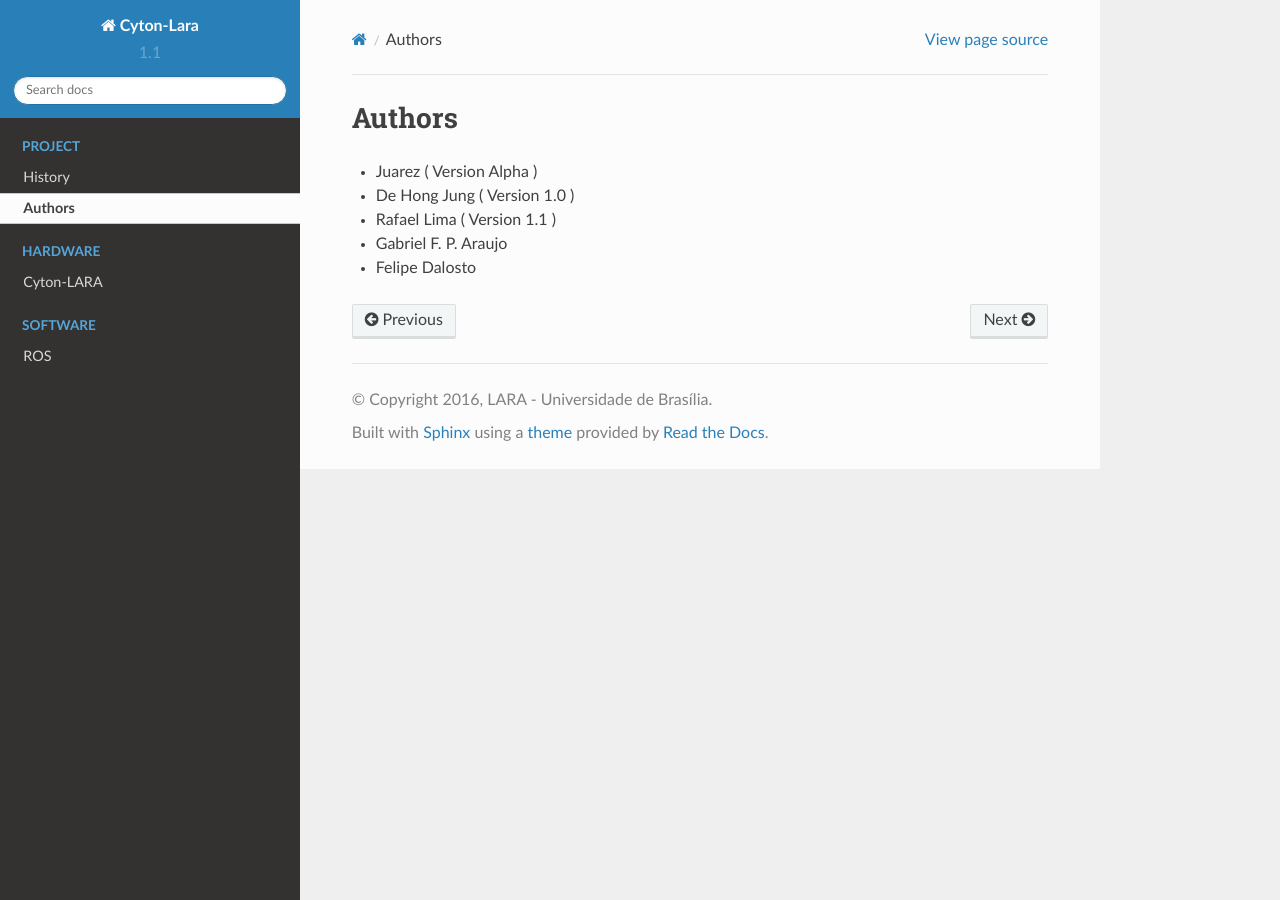
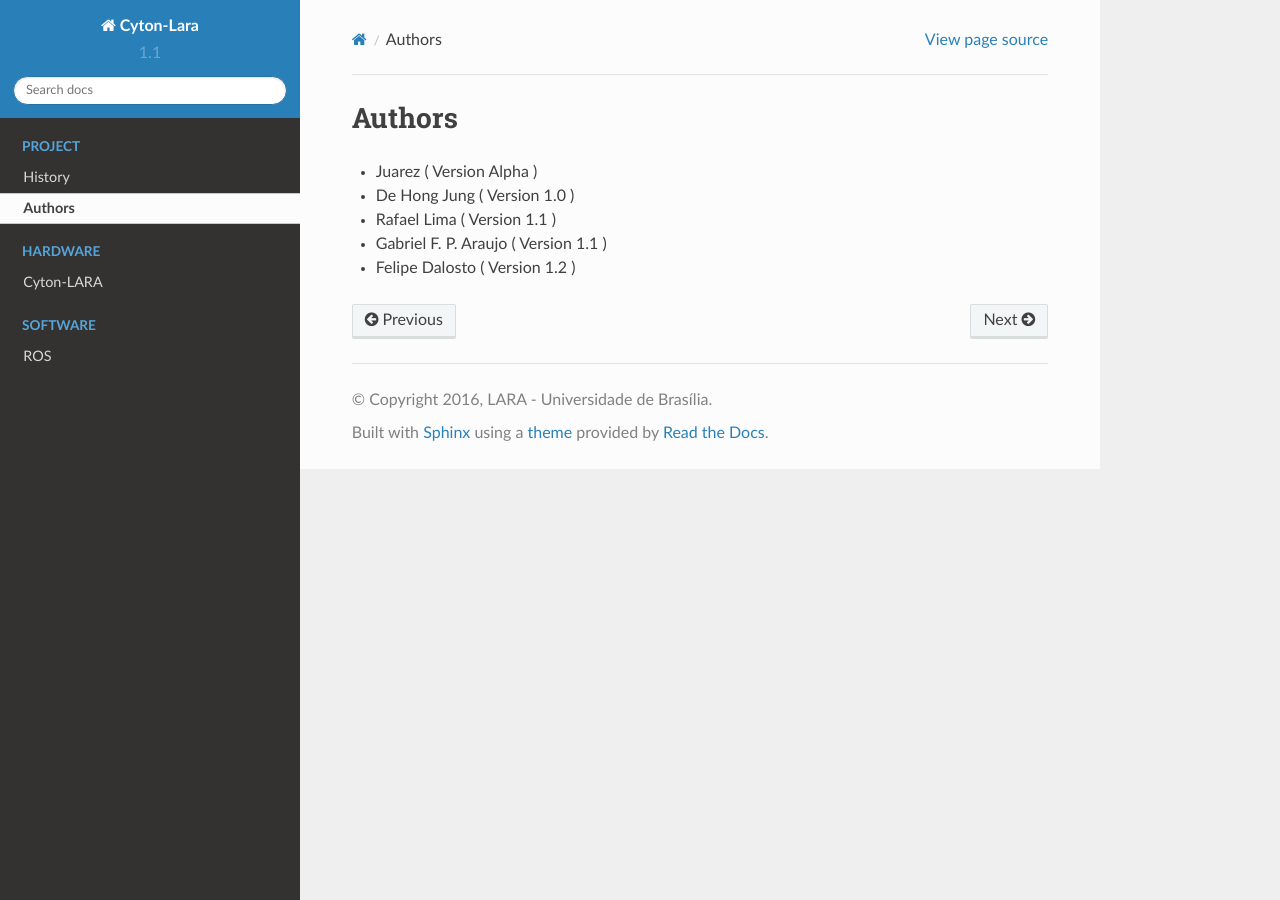
Before and after one commit to lara-unb/Cyton-LARA, a Sphinx documentation site: the page built from docs/source/authors.rst, in a window 1280 px wide. Built offline with Sphinx 7.4.7 and the Read the Docs theme 2.0.0, drawn with Linux system fonts in a browser that asks for light colours; pages that are not in the unit, such as notebooks, are missing from menus.

Commit message:
Update authors.rst

```diff
--- a/docs/source/authors.rst
+++ b/docs/source/authors.rst
@@ -5,5 +5,5 @@ Authors
 * Juarez ( Version Alpha )
 * De Hong Jung ( Version 1.0 )
 * Rafael Lima ( Version 1.1 )
-* Gabriel F. P. Araujo
-* Felipe Dalosto
+* Gabriel F. P. Araujo ( Version 1.1 )
+* Felipe Dalosto ( Version 1.2 )
```
